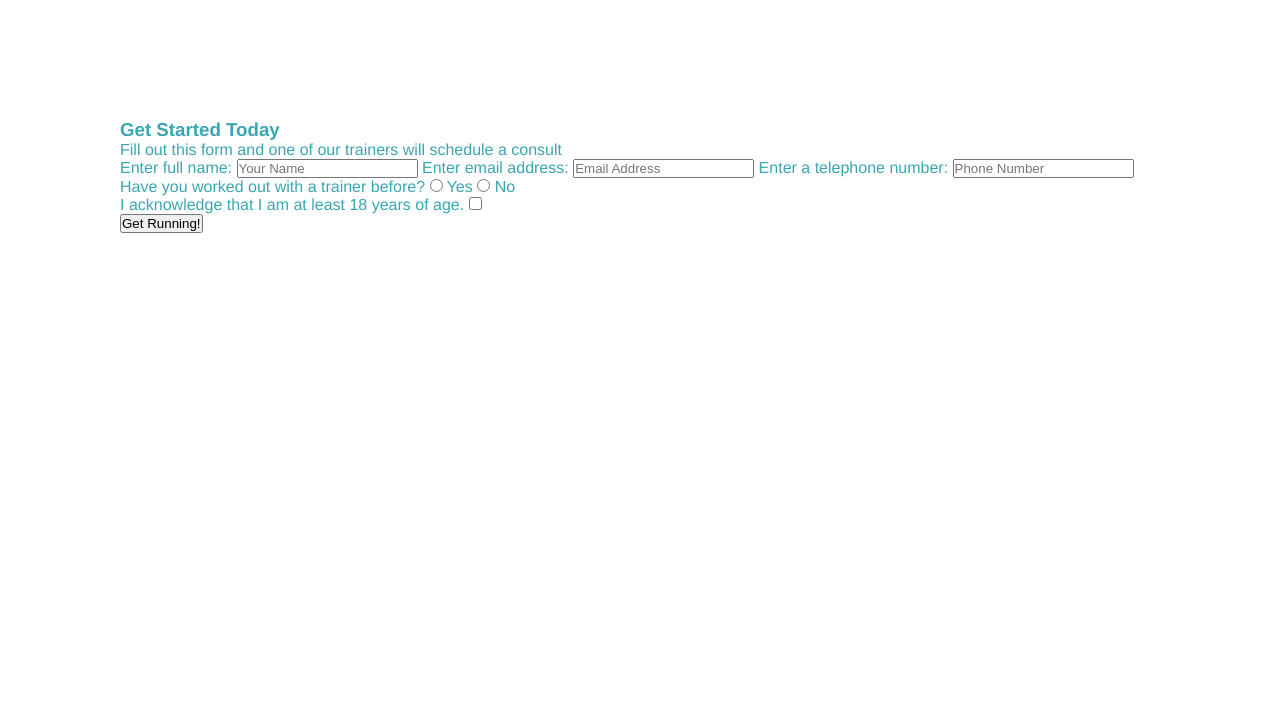
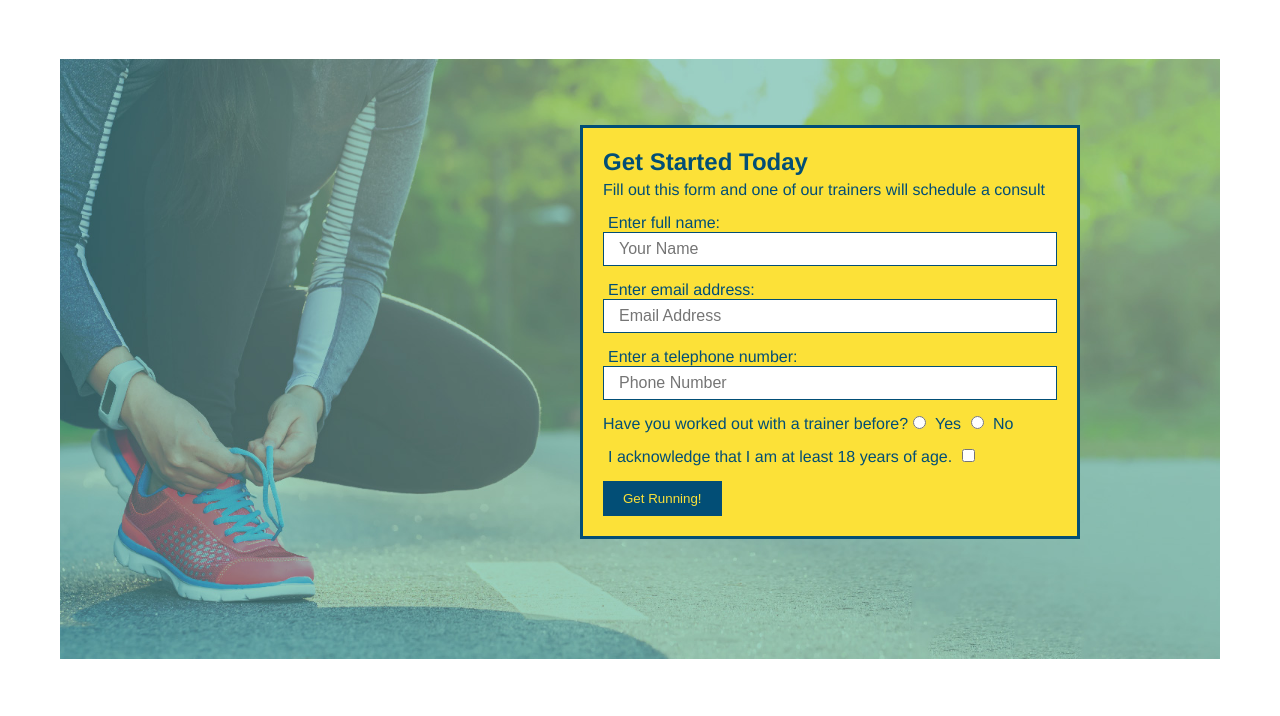
Before and after one commit to ArielGlose/run-buddy, a plain HTML site: page index.html in a window 1280 px wide. Shown: the part 83-799 px from the top of the page. Drawn offline with Linux system fonts and the light colour scheme.

Commit message:
finished hero

```diff
--- a/assets/css/style.css
+++ b/assets/css/style.css
@@ -72,7 +72,54 @@ section {
 
 /* Hero Style Start */
 .hero {
-    background-image: url("../images/hero-bg.jpg");
+    background-image: url("../images/hero-bg.jpeg");
     height: 600px;
+    background-size: cover;
+    background-position: center;
+    position: relative;
 }
 /* Hero Style End*/
+
+/* Hero Form Style Start*/
+.hero-form {
+    color: #024e76;
+    background-color: #fce138;
+    padding: 20px;
+    width: 500px;
+    border: solid 3px #024e76;
+    position: absolute;
+    bottom: 120px;
+    right: 140px;
+}
+
+.hero-form h3 {
+    margin: 0px;
+    font-size: 24px;
+}
+
+.hero-form p {
+    margin: 5px 0 15px 0;
+}
+
+.form-input {
+    border: 1px solid #024e76;
+    display: block;
+    padding: 7px 15px;
+    font-size: 16px;
+    color: #024e76;
+    width: 100%;
+    margin-bottom: 15px;
+}
+
+.hero-form label {
+    margin: 0 5px;
+}
+
+.hero-form button {
+    color: #fce138;
+    background-color: #024e76;
+    border: none;
+    padding: 10px 20px;
+    font-size: 16 px;
+}
+/* Hero Styles End*/
--- a/index.html
+++ b/index.html
@@ -37,17 +37,17 @@
         <!-- hero/jumbotron -->
         <section>
             <section class="hero">
-            <div>
+            <div class="hero-form">
                 <h3>Get Started Today</h3>
                 <p>Fill out this form and one of our trainers will schedule a consult</p>
             <!-- Add form element -->
                 <form>
                     <label for="name">Enter full name:</label>
-                    <input type="text" placeholder="Your Name" name="name" id="name" />
+                    <input type="text" placeholder="Your Name" name="name" id="name" class="form-input" />
                     <label for="email">Enter email address:</label>
-                    <input type="email" placeholder="Email Address" name="email" id="email" />
+                    <input type="email" placeholder="Email Address" name="email" id="email" class="form-input"/>
                     <label for="phone">Enter a telephone number:</label>
-                    <input type="tel" placeholder="Phone Number" name="phone" id="phone" />
+                    <input type="tel" placeholder="Phone Number" name="phone" id="phone" class="form-input"/>
                     <p>
                         Have you worked out with a trainer before?
                         <input type="radio" name="trainer-confirm" id="trainer-yes" />
```
